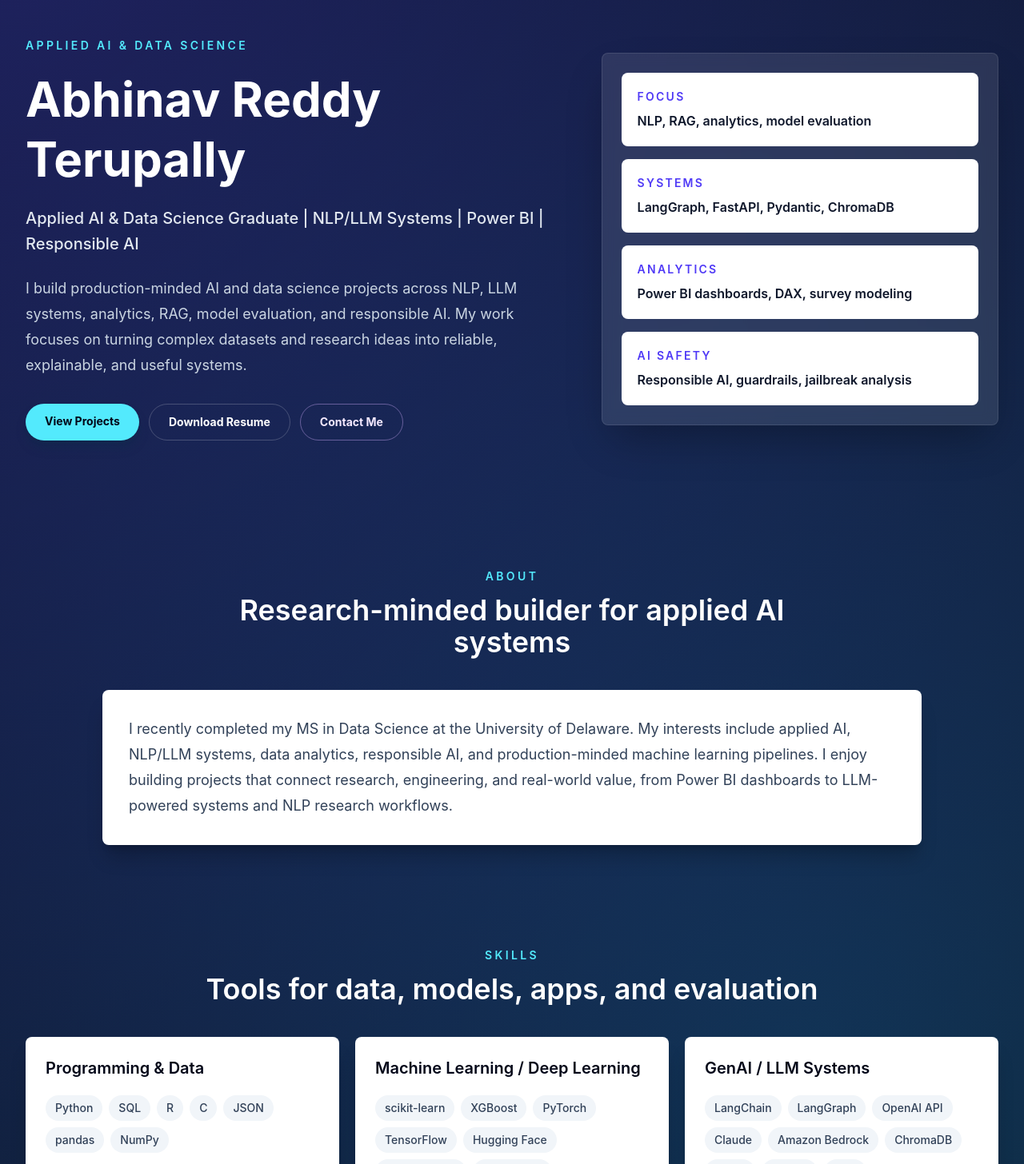
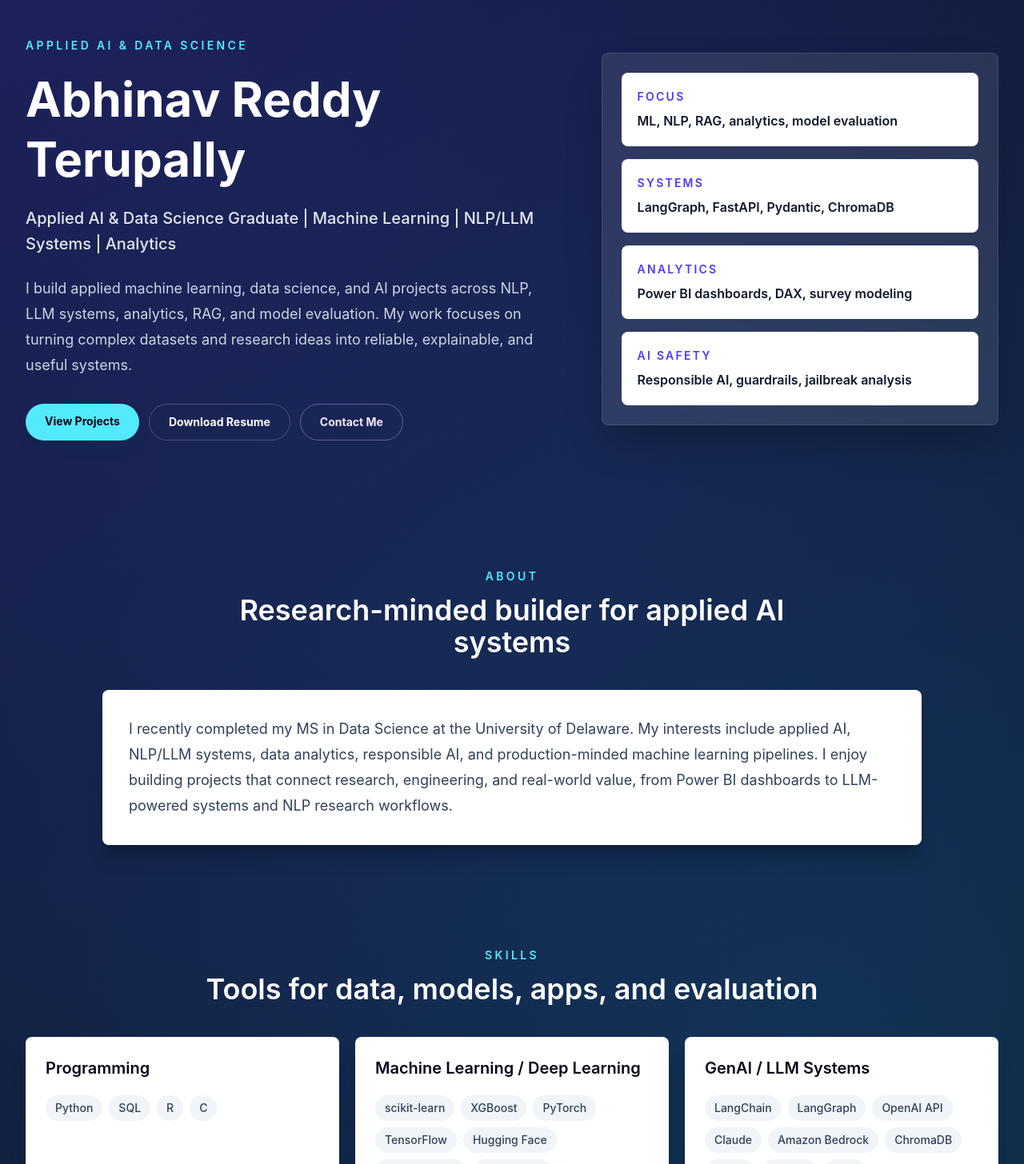
Before and after one commit to Abhitar3/abhinav-portfolio, a React (Vite) app: page / in a window 1280 px wide. Shown: the part 120-1576 px from the top of the page at 80% size. Built offline with nearby package versions, Linux system fonts and the light colour scheme.

Commit message:
Refine hero and skills wording

```diff
--- a/src/components/Hero.jsx
+++ b/src/components/Hero.jsx
@@ -10,12 +10,12 @@ function Hero() {
             Abhinav Reddy Terupally
           </h1>
           <p className="mt-5 max-w-3xl text-xl font-medium leading-8 text-slate-200">
-            Applied AI & Data Science Graduate | NLP/LLM Systems | Power BI | Responsible AI
+            Applied AI & Data Science Graduate | Machine Learning | NLP/LLM Systems | Analytics
           </p>
           <p className="mt-6 max-w-3xl text-base leading-8 text-slate-300 sm:text-lg">
-            I build production-minded AI and data science projects across NLP, LLM systems,
-            analytics, RAG, model evaluation, and responsible AI. My work focuses on turning
-            complex datasets and research ideas into reliable, explainable, and useful systems.
+            I build applied machine learning, data science, and AI projects across NLP, LLM
+            systems, analytics, RAG, and model evaluation. My work focuses on turning complex
+            datasets and research ideas into reliable, explainable, and useful systems.
           </p>
           <div className="mt-8 flex flex-col gap-3 sm:flex-row">
             <a
@@ -44,7 +44,7 @@ function Hero() {
         <div className="rounded-lg border border-white/10 bg-white/10 p-6 shadow-2xl shadow-black/30 backdrop-blur">
           <div className="grid gap-4">
             {[
-              ['Focus', 'NLP, RAG, analytics, model evaluation'],
+              ['Focus', 'ML, NLP, RAG, analytics, model evaluation'],
               ['Systems', 'LangGraph, FastAPI, Pydantic, ChromaDB'],
               ['Analytics', 'Power BI dashboards, DAX, survey modeling'],
               ['AI Safety', 'Responsible AI, guardrails, jailbreak analysis'],
--- a/src/data/skills.js
+++ b/src/data/skills.js
@@ -1,7 +1,7 @@
 export const skills = [
   {
-    group: 'Programming & Data',
-    items: ['Python', 'SQL', 'R', 'C', 'JSON', 'pandas', 'NumPy'],
+    group: 'Programming',
+    items: ['Python', 'SQL', 'R', 'C'],
   },
   {
     group: 'Machine Learning / Deep Learning',
@@ -38,7 +38,7 @@ export const skills = [
     ],
   },
   {
-    group: 'APIs / Backend / MLOps',
+    group: 'APIs / Backend / AI Apps',
     items: ['FastAPI', 'REST APIs', 'Pydantic', 'Streamlit', 'Docker', 'Airflow', 'MLflow'],
   },
   {
```
